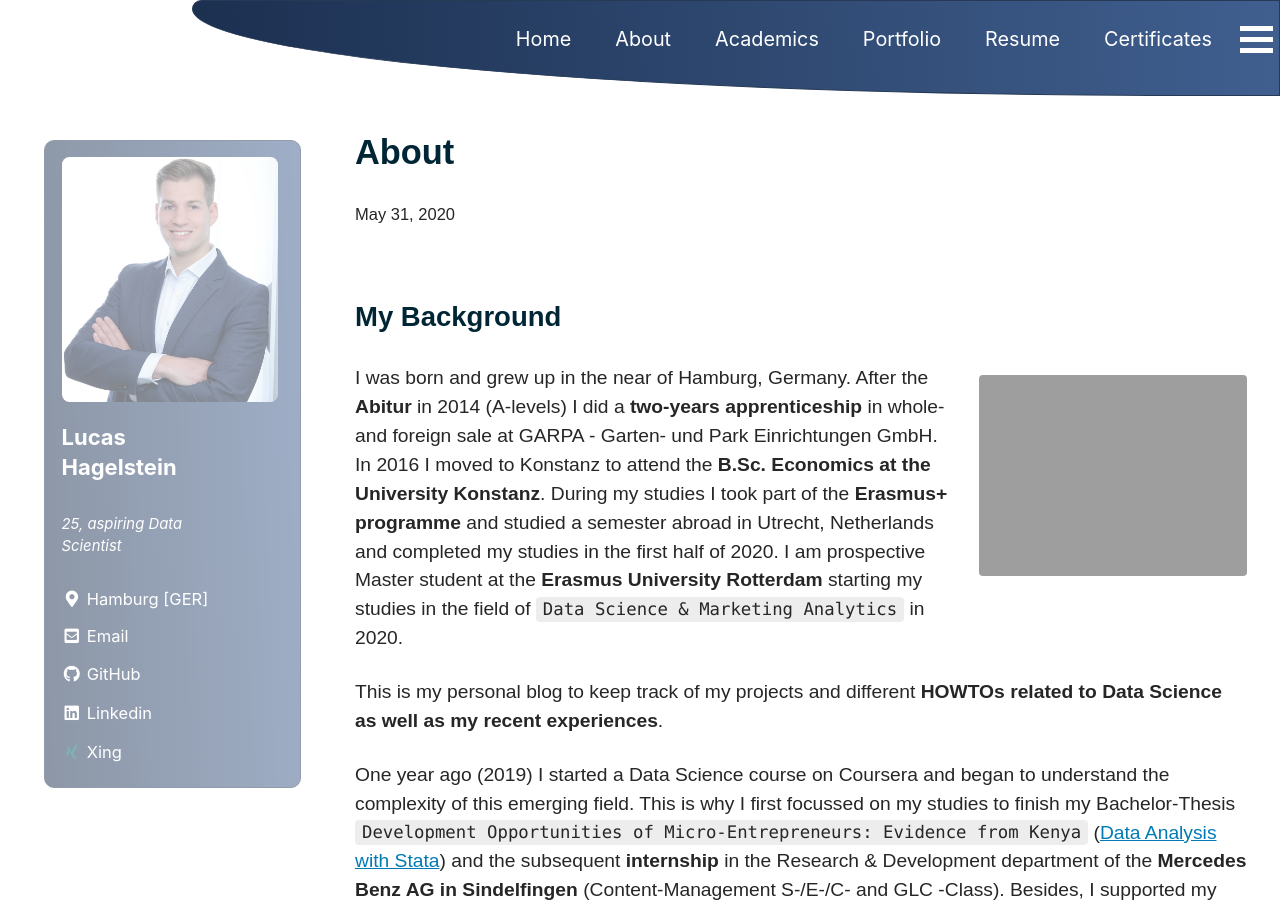
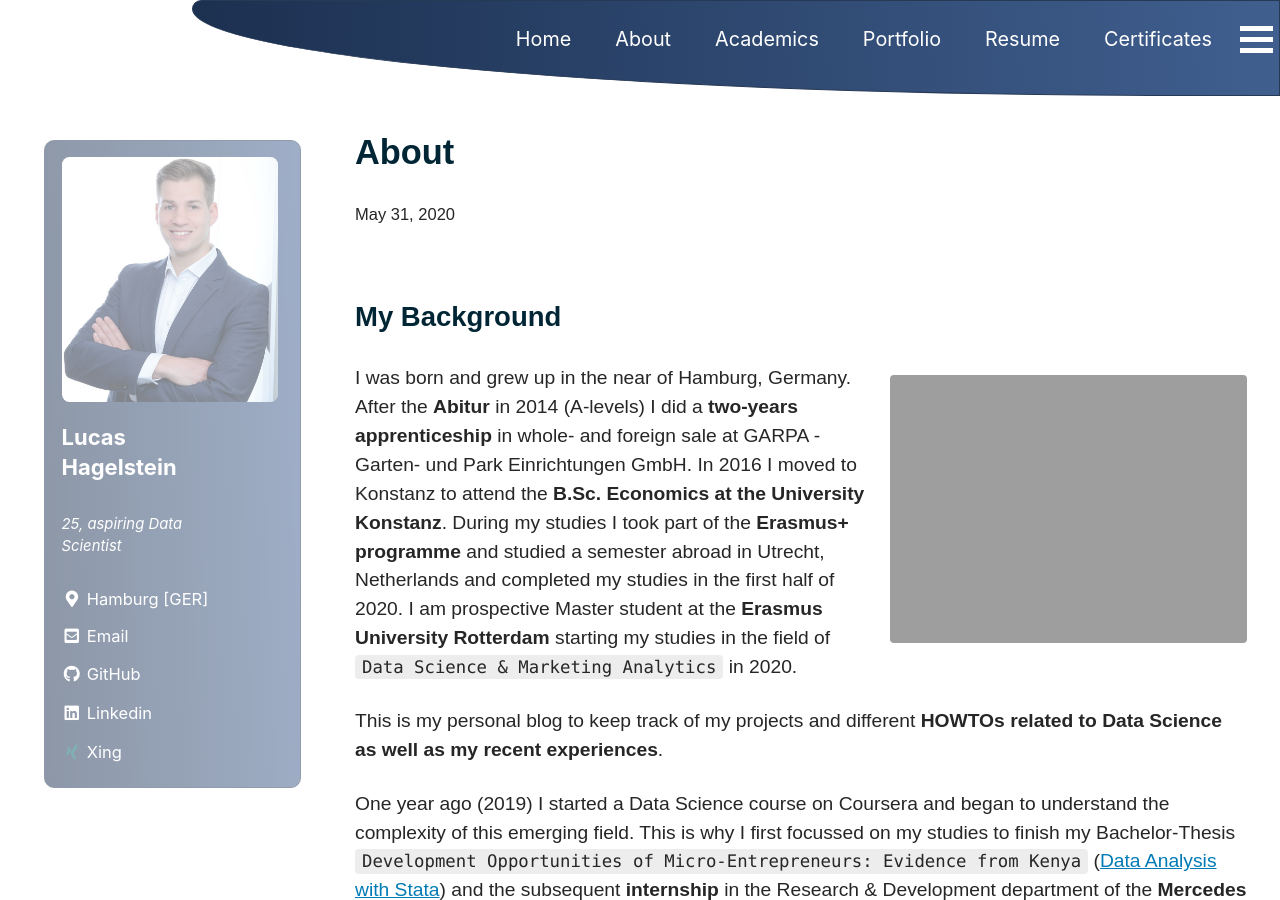
Before and after one commit to LHAGELS/LHAGELS.github.io, a Jekyll site: the page built from _pages/about.md, in a window 1280 px wide and 900 px high. Built offline with Jekyll 4.4.1, drawn with Linux system fonts in a browser that asks for light colours; cached includes are drawn as plain includes; nearby versions of some CDN libraries.

Commit message:
new github

```diff
--- a/_pages/about.md
+++ b/_pages/about.md
@@ -8,7 +8,7 @@
 ---
 
 ## My Background
-<figure style="width: 30%" class="align-right">
+<figure style="width: 40%" class="align-right">
   <img src="{{ site.url }}{{ site.baseurl }}/assets/images/about_1.png" alt="">
 </figure>
 {: .text-justify}
```
